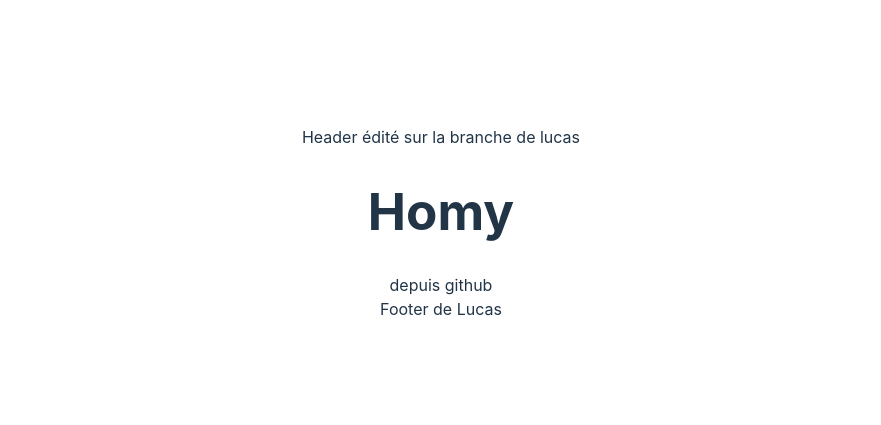
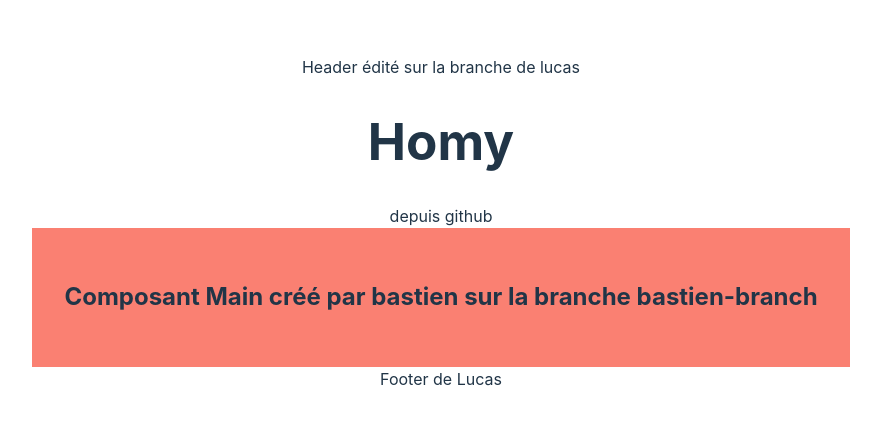
Before and after one commit to LucasRoberto99/github-workshop, a React (Vite) app: page / in a window 1280 px wide. Shown: the part 177-602 px from the top of the page, without its empty margins (199-1080 px from the left). Built offline with nearby package versions, Linux system fonts and the light colour scheme.

Commit message:
Add Main.jsx component on bastien-branch

```diff
--- a/src/App.jsx
+++ b/src/App.jsx
@@ -1,6 +1,7 @@
 import "./App.css";
 import Header from "./components/Header";
 import Footer from "./components/Footer";
+import Main from "./components/Main";
 
 function App() {
   return (
@@ -8,6 +9,7 @@ function App() {
       <Header />
       <h1>Homy</h1>
       <div>depuis github</div>
+      <Main />
       <Footer />
     </div>
   );
--- /dev/null
+++ b/src/components/Main.jsx
@@ -0,0 +1,7 @@
+export default function Main() {
+  return (
+    <main style={{ background: "salmon", padding: "2rem" }}>
+      <h2>Composant Main créé par bastien sur la branche bastien-branch</h2>
+    </main>
+  );
+}
```
